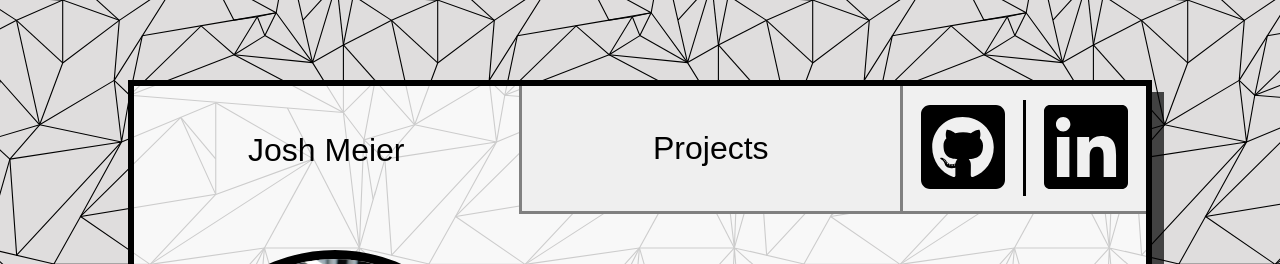
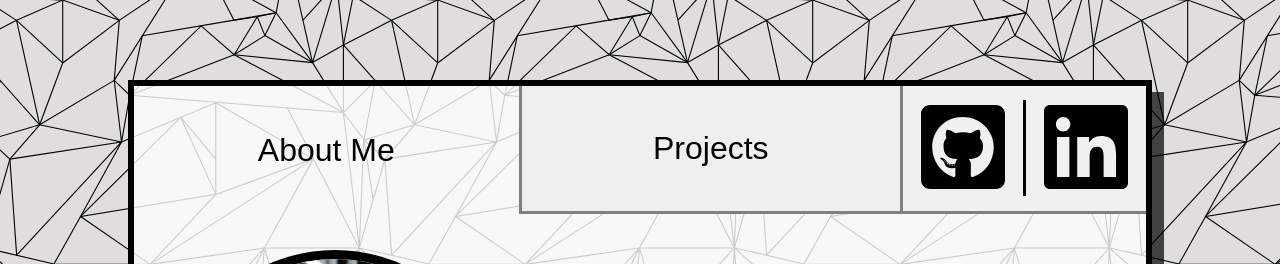
Before and after one commit to fakejoshmeier/resume, a React (Create React App) app: page / in a window 1280 px wide. Shown: the top 264 px of the page. Built offline with nearby package versions, Linux system fonts and the light colour scheme.

Commit message:
Small change

```diff
--- a/src/components/Main.js
+++ b/src/components/Main.js
@@ -23,7 +23,7 @@ const projects = [
 const Header = ({ tab, callback }) => (
 	<header className='tabBar'>
 		<nav>
-		<button className={ tab === 1 ? 'meTabS' : 'meTab' } onClick={ tab === -1 ? () => callback() : 0 }>{tab === 1 ? 'Josh Meier' : 'About Me'}</button>
+		<button className={ tab === 1 ? 'meTabS' : 'meTab' } onClick={ tab === -1 ? () => callback() : 0 }>{tab === 1 ? 'About Me' : 'Josh Meier'}</button>
 		<button className={ tab === -1 ? 'projTabS' : 'projTab' } onClick={ tab === 1 ? () => callback() : 0 }>Projects</button>
 		<span className='icons'>
 			<a href="https://github.com/fakejoshmeier" target='_blank' rel='noopener noreferrer'>
--- a/src/components/ProjectList.js
+++ b/src/components/ProjectList.js
@@ -9,7 +9,6 @@ const ListItem = ({ project, selected, callback }) => (
 )
 
 const ProjectList = ({ projects, selected, callback }) => (
-	<aside>
 	<div className='list'>
 		{ projects.map((project, idx) =>
 			<ListItem
@@ -19,7 +18,6 @@ const ProjectList = ({ projects, selected, callback }) => (
 			/>
 		)}
 	</div>
-	</aside>
 )
 
 export default ProjectList;
```
Lines whose indentation alone changed are shown as unchanged.
